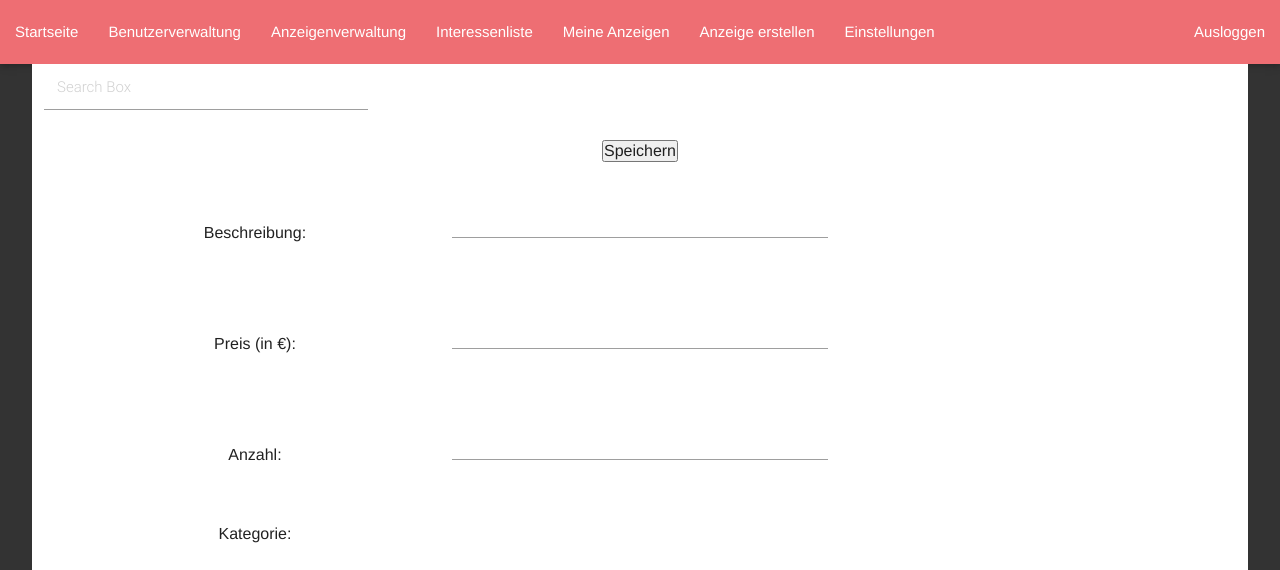
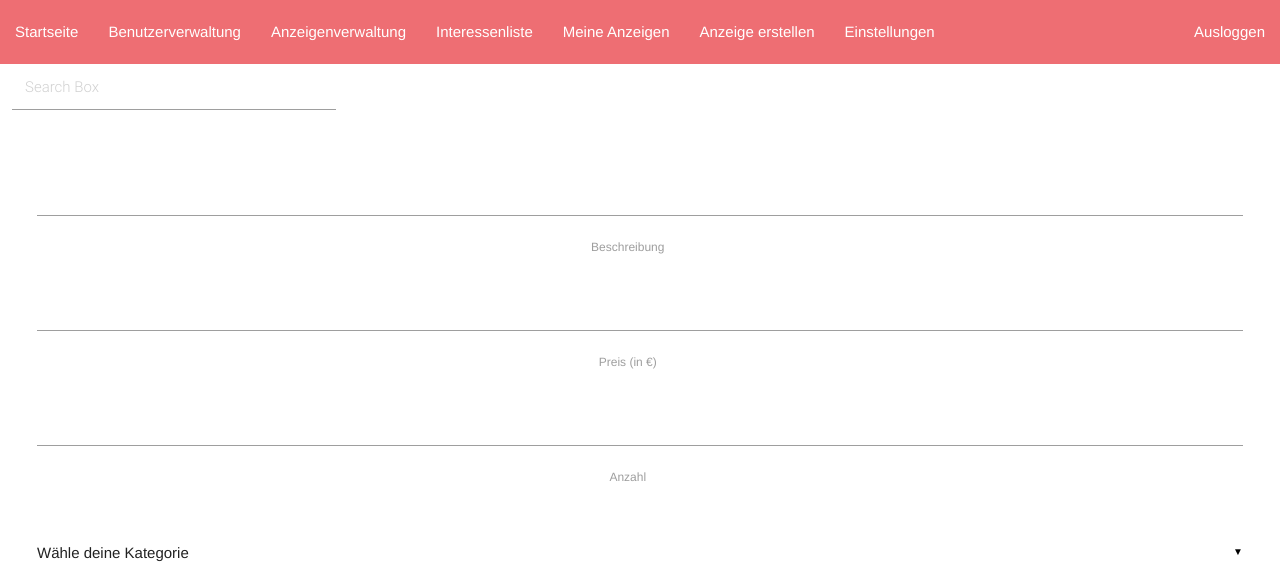
Before and after one commit to kirkozlov/swe, a PHP site: page /additem.php in a window 1280 px wide. Shown: the top 570 px of the page. Run offline with PHP 8.4, Linux system fonts and the light colour scheme; the visitor is signed in with stand-in values (Sample User, id 1); data that the repository does not hold is empty; some libraries are stand-ins or nearby versions.

Commit message:
Materialized "Meine Anzeigen" and "Additem"

```diff
--- a/additem.php
+++ b/additem.php
@@ -290,15 +290,15 @@
 				var row = elem.parentNode.parentNode;
 				var table = row.parentNode.parentNode;//document.getElementById("anzeige");
 				//alert(table);
-				var currentRow = 8;
+				var currentRow = 7;
 				var tmp = 0;
-				for(i = 9; r = table.rows[i]; i++ ){
+				for(i = 8; r = table.rows[i]; i++ ){
 					//alert(r);
 					if(r == row){ tmp = i; break;}
 					currentRow = i;
 				}
 				//alert(table.rows[currentRow]);
-				if((currentRow + 1) > 8 && tmp > 0){
+				if((currentRow + 1) > 7 && tmp > 0){
 					//alert(table.rows[currentRow].innerHTML);
 					var textOben;
 					var textUnten;
@@ -458,19 +458,27 @@
 
             function insertRow(){
                 var table = document.getElementById("anzeige");
-                var row = table.insertRow(-1);
-				row.setAttribute("id", counter)
+                var tbody = table.children[0];
+                var row = tbody.insertBefore(table.rows[0].cloneNode(false), table.rows[7]);
+                row.setAttribute("id", counter)
+
                 var cell = row.insertCell(-1);
                 cell.setAttribute("id", counter++);
-                cell.setAttribute("colspan", 3);
                 return cell;
+
+//                var row = table.insertRow(-1);
+//				row.setAttribute("id", counter)
+//                var cell = row.insertCell(-1);
+//                cell.setAttribute("id", counter++);
+//                cell.setAttribute("colspan", 3);
+//                return cell;
             }
             function insertText(){
                 var cell = insertRow();
-				cell.innerHTML = cell.innerHTML + '<input type="button" onclick="return deleteElement(this)" value="Löschen" />';
-                cell.innerHTML = cell.innerHTML + "<textarea name='txt" + counter + "'></textarea>";
-				cell.innerHTML = cell.innerHTML + '<input type="button" onclick="return elementUp(this)" value="Hoch" />';
-				cell.innerHTML = cell.innerHTML + '<input type="button" onclick="return elementDown(this)" value="Runter" />';
+                cell.innerHTML = cell.innerHTML + '<button href="#!" class="waves-effect waves-light btn" onclick="return elementUp(this)" value="Hoch"><i class="material-icons">keyboard_arrow_up<i/></button>';
+                cell.innerHTML = cell.innerHTML + '<textarea class="materialize-textarea" name="txt' + counter + '"></textarea>';
+				cell.innerHTML = cell.innerHTML + '<button class="waves-effect waves-light btn" type="button" onclick="return elementDown(this)" value="Runter"><i class="material-icons">keyboard_arrow_down<i/></button>';
+                cell.innerHTML = cell.innerHTML + '<button class="waves-effect waves-light btn red" type="button" onclick="return deleteElement(this)" value="Löschen"><i class="material-icons">delete<i/></button>';
 				return false;
             }
 
@@ -508,7 +516,7 @@
                 var id = "file" + counter;
 				var images = document.getElementById("images");
 				cell.innerHTML = '';// hidden="hidden"
-				cell.innerHTML = cell.innerHTML + '<input type="button" onclick="return deleteElement(this)" value="Löschen" />';
+				cell.innerHTML = cell.innerHTML + '<button class="waves-effect waves-light btn"" onclick="return elementUp(this)" value="Hoch"><i class="material-icons">keyboard_arrow_up<i/></button>';
 				cell.innerHTML = cell.innerHTML + '<output id="imgOutput' + counter + '" ></output>';
 				var img = document.createElement("input");
 				img.setAttribute("onchange","");
@@ -518,8 +526,8 @@
 				img.setAttribute("accept","image/jpeg" );
 				images.insertBefore(img,null);
                 //cell.innerHTML = cell.innerHTML + '<input onchange="" type="file" id="'+ id +'" name="file' + counter + '" />';
-				cell.innerHTML = cell.innerHTML + '<input type="button" onclick="return elementUp(this)" value="Hoch" />';
-				cell.innerHTML = cell.innerHTML + '<input type="button" onclick="return elementDown(this)" value="Runter" />';
+				cell.innerHTML = cell.innerHTML + '<button class="waves-effect waves-light btn" onclick="return elementDown(this)" value="Runter"><i class="material-icons">keyboard_arrow_down<i/></button>';
+                cell.innerHTML = cell.innerHTML + '<button class="waves-effect waves-light btn red" onclick="return deleteElement(this)" value="Löschen"><i class="material-icons">delete<i/></button>';
                 document.getElementById(id).addEventListener('change', handleFileSelect, false);
                 openFileDialog(id);
 
@@ -542,32 +550,51 @@
                     <form id="saveForm" action="" method="post" enctype="multipart/form-data" >
                         <table class="anzeige" id="anzeige">
                             <tr><td colspan="3">
-									<input type="submit" value="Speichern" name="save" onclick="return getErrors();" />
 									<input type="text" name="txtLat" id="txtLat" hidden="hidden" />
 									<input type="text" name="txtLng" id="txtLng" hidden="hidden" />
 								</td>
 							</tr>
-                            <tr><td>Beschreibung:</td><td><input type="text" name="mainTitle" onblur="checkErrors(this);" /><img id="errorMainText" style="height: 20px; width:20px; visibility: hidden;" src="images/err.png" ></td></tr>
-                            <tr><td>Preis (in €):</td><td><input type="text" name="price" onblur="checkErrors(this);" /><img id="errorPrice" style="height: 20px; width:20px; visibility: hidden;" src="images/err.png" ></td></tr>
-                            <tr><td>Anzahl:</td><td><input type="text" name="amount" onblur="checkErrors(this);" /><img id="errorAmount" style="height: 20px; width:20px; visibility: hidden;" src="images/err.png" ></td></tr>
-							<tr><td>Kategorie:</td>
-								<td>
-									<select name="kat">
-										<?php foreach($katList as $kat) echo "<option value='$kat[0]'>$kat[1]</option>"; ?>
-									</select>
+                            <tr><td><input length="100" type="text"  name="mainTitle" onblur="checkErrors(this);" />
+                                <label for="mainTitle">Beschreibung</label>
+                                <img id="errorMainText" style="height: 20px; width:20px; visibility: hidden;" src="images/err.png" ></td></tr>
+                            <tr><td><input type="text"  name="price" onblur="checkErrors(this);" />
+                                <label for="price">Preis (in €)</label>
+                                <img id="errorPrice" style="height: 20px; width:20px; visibility: hidden;" src="images/err.png" ></td></tr>
+                            <tr><td><input type="text"  name="amount" onblur="checkErrors(this);" />
+                                <label for="amount">Anzahl</label>
+                                <img id="errorAmount" style="height: 20px; width:20px; visibility: hidden;" src="images/err.png" ></td></tr>
+								<td><div class="input-field">
+                                    <select id="kategorien">
+                                        <option value="" disabled selected>Wähle deine Kategorie</option>
+                                        <?php foreach($katList as $kat) echo "<option value='$kat[0]'>$kat[1]</option>"; ?>
+                                    </select>
+                                    </div>
 								</td>
-							<tr><input id="pac-input" class="controls" type="text" placeholder="Search Box"><td colspan="3"><div id="map" style="width: 100%; height: 200px;" ></div></td></tr>
-                            <tr><td>Titelbild:</td><td><input id="mainImage" onclick="getElement(this)" onchange="" type="file" accept="image/jpeg" name="mainImage" onblur="checkErrors(this);" /><img id="errorMainImg" style="height: 20px; width:20px; visibility: hidden;" src="images/err.png" ></td></tr>
+                            <tr><td>
+                                <div class="file-field input-field">
+                                    <div class="btn">
+                                        <span>Titelbild</span>
+                                        <input id="mainImage" onclick="getElement(this)" onchange="" type="file" accept="image/jpeg" name="mainImage" onblur="checkErrors(this);"/>
+                                    </div>
+                                    <div class="file-path-wrapper">
+                                        <input id="mainImage" class="file-path validate" type="text" onclick="getElement(this)" onchange="" accept="image/jpeg" name="mainImage" onblur="checkErrors(this);"/>
+                                        <img id="errorMainImg" style="height: 20px; width:20px; visibility: hidden;" src="images/err.png" />
+                                    </div>
+                                </div>
+                                </td></tr>
 							<tr><td colspan="3"><output id="mainOutput"><span id="spanMain"></span></output></td></tr>
+                            <tr><td>
+                                <ul class="dropdown-content" id="elementList" style="display: none;">
+                                <li><a style="width:253px;" href="#!" onclick="insertText()">Text</a></li>
+                                <li><a href="#!" onclick="insertImg()">Bild</a></li>
+                                </ul>
+                                <a class='dropdown-button btn large' data-activates='elementList'>Element hinzuf&uuml;gen</a>
+                            </td></tr>
+                            <tr><input id="pac-input" class="controls" type="text" placeholder="Search Box"><td colspan="3"><div id="map" style="width: 100%; height: 200px;" ></div></td></tr>
+                            <tr><td><a href="#!" class="waves-effect waves-light btn" type="submit" value="Speichern" name="save" onclick="return getErrors();">Speichern<i class="material-icons right">send</i></a></td></tr>
                         </table>
 						<span id ="images" hidden="hidden"></span>
                     </form>
-                    <ul class="elementList" id="elementList" style="display: none;">
-                        <!--li><button onclick="insertList()">Liste</button></li-->
-                        <li><button onclick="insertText()">Text</button></li>
-                        <li><button onclick="insertImg()">Bild</button></li>
-                    </ul>
-                    <button onclick="showItems()">Element hinzuf&uuml;gen</button>
                 </div>
             </div>
         </div>
@@ -591,6 +618,21 @@
 		</div>
         <script type="text/javascript" src="https://code.jquery.com/jquery-2.1.1.min.js"></script>
         <script type="text/javascript" src="js/materialize.min.js"></script>
-        <script>$(".button-collapse").sideNav();</script>
+        <script>$(".button-collapse").sideNav();
+          $(document).ready(function() {
+    $('select').material_select();
+  });
+        $('.dropdown-button').dropdown({
+      inDuration: 300,
+      outDuration: 225,
+      constrain_width: false, // Does not change width of dropdown to that of the activator
+      hover: true, // Activate on hover
+      gutter: 0, // Spacing from edge
+      belowOrigin: false, // Displays dropdown below the button
+      alignment: 'left' // Displays dropdown with edge aligned to the left of button
+    }
+  );
+
+        </script>
     </body>
 </html>
--- a/css/additem.css
+++ b/css/additem.css
@@ -1,8 +1,8 @@
 .additem button{
     width: 100px;
 }
-.content table { table-layout: fixed; }
-.content table td { width: 50%; }
+.content table { table-layout: auto; }
+.content table td { width: 100%; }
 .controls {
   margin-top: 10px;
   border: 1px solid transparent;
--- a/css/main.css
+++ b/css/main.css
@@ -24,13 +24,13 @@ body {
 \*------------------------------------*/
 
 .menu {
-	max-width:1280px;
+/*	max-width:1280px;*/
 	margin:0 auto;
 }
 
 .content {
-	max-width:1280px;
-	width:95%;
+/*	max-width:1280px;*/
+	width:100%;
 	margin:0 auto;
 	position:relative;
 	background-color: #FFFFFF;
```
Also changed, not shown: meineanzeigen.php (+6 -5 lines).
